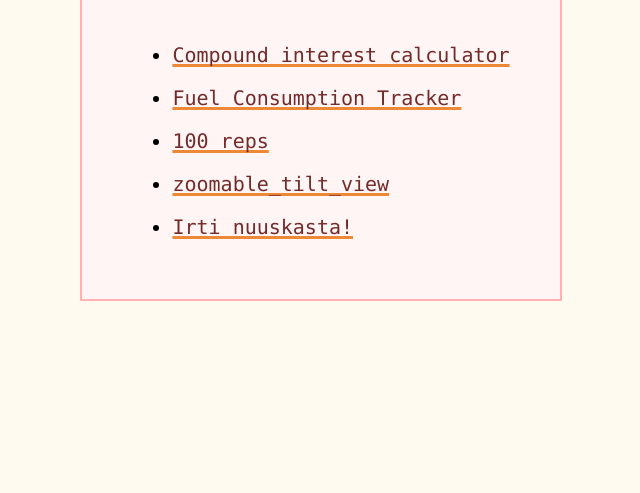
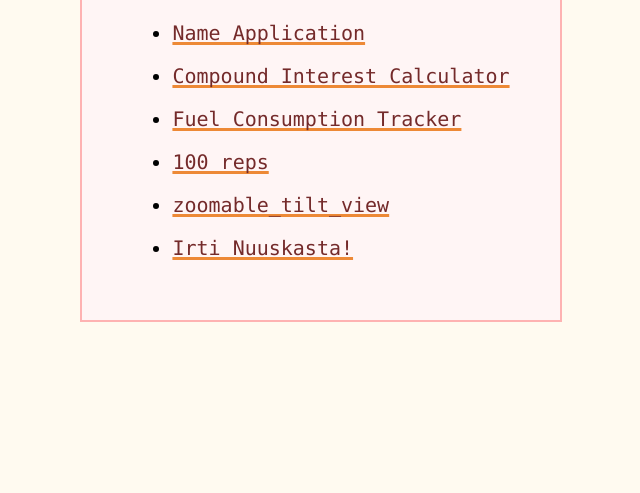
Before and after one commit to Steellow/steellow.github.io-v1, a plain HTML site: page projects.html in a window 1280 px wide. Shown: the part 307-800 px from the top of the page, without its empty margins (319-959 px from the left). Drawn offline with Linux system fonts and the light colour scheme.

Commit message:
Add name application to list

```diff
--- a/projects.html
+++ b/projects.html
@@ -15,11 +15,12 @@
     <main>
         <h1>Projects</h1>
         <ul>
-            <li><a href="https://github.com/steellow/korkor" target="_blank">Compound interest calculator</a></li>
+            <li><a href="https://github.com/Steellow/solita-dev-academy-2021" target="_blank">Name Application</a></li>
+            <li><a href="https://github.com/steellow/korkor" target="_blank">Compound Interest Calculator</a></li>
             <li><a href="https://github.com/Steellow/fuel_consumption_tracker" target="_blank">Fuel Consumption Tracker</a></li>
             <li><a href="https://github.com/steellow/hundred_reps" target="_blank">100 reps</a></li>
             <li><a href="https://pub.dev/packages/zoomable_tilt_view" target="_blank">zoomable_tilt_view</a></li>
-            <li><a href="https://play.google.com/store/apps/details?id=labs.ankia.stop_snus" target="_blank">Irti nuuskasta!</a></li>
+            <li><a href="https://play.google.com/store/apps/details?id=labs.ankia.stop_snus" target="_blank">Irti Nuuskasta!</a></li>
         </ul>
     </main>
 </body>
```
